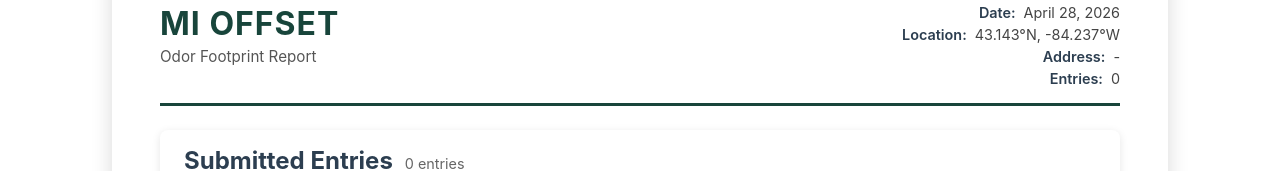
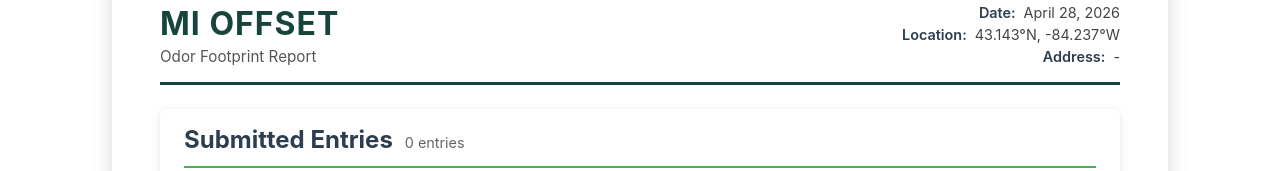
Before and after one commit to enviroweather/mioffset-2026-front-end, a SvelteKit app: page /print in a window 1280 px wide. Shown: the part 199-370 px from the top of the page. Built offline with nearby package versions, Linux system fonts and the light colour scheme.

Commit message:
Removed: duplicate entries in gui on the print page

```diff
--- a/src/routes/print/+page.svelte
+++ b/src/routes/print/+page.svelte
@@ -65,10 +65,6 @@
 						-
 					{/if}
 				</span>
-			</div>
-			<div class="meta-row">
-				<span class="meta-label">Entries:</span>
-				<span>{entries.length}</span>
 			</div>
 		</div>
 	</header>
```
